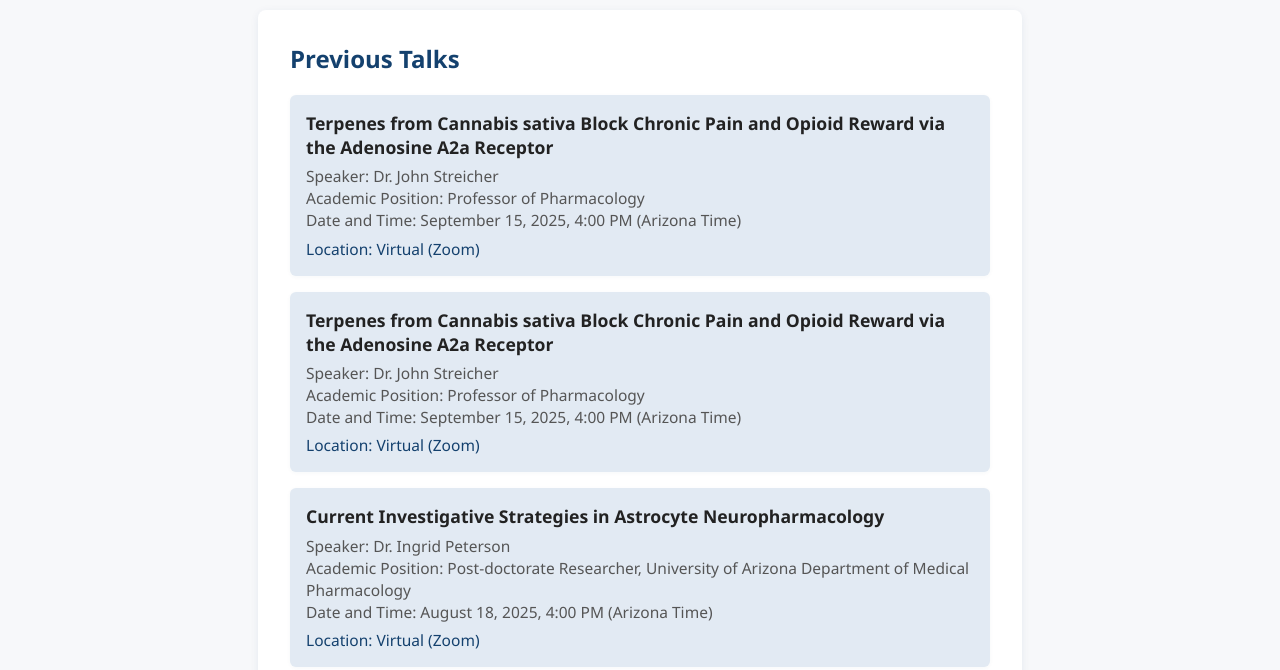
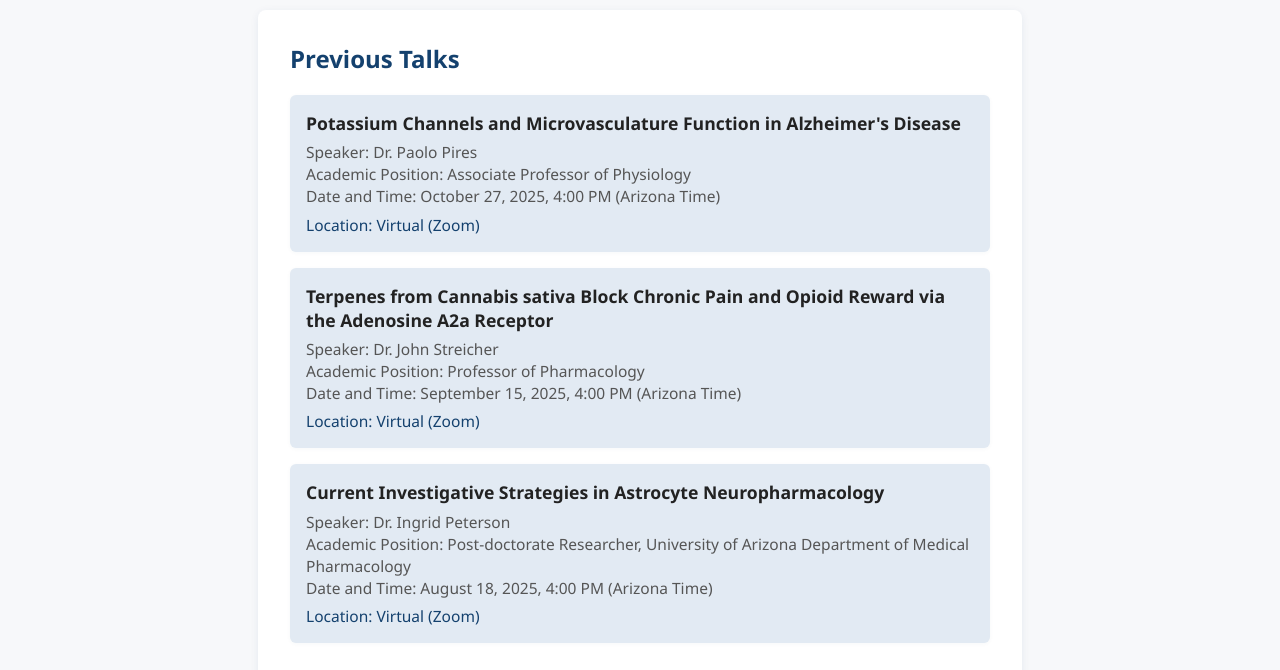
Before and after one commit to sophiavonhippel/TucsonDrugClub.github.io, a website: page index.html in a window 1280 px wide. Shown: the part 272-942 px from the top of the page. Drawn offline with Linux system fonts and the light colour scheme.

Commit message:
Adding Paolo's talk

```diff
--- a/index.html
+++ b/index.html
@@ -159,11 +159,11 @@
       <h2>Previous Talks</h2>
       <ul class="talk-list">
         <li>
-          <span class="talk-title">Terpenes from Cannabis sativa Block Chronic Pain and Opioid Reward via the Adenosine A2a Receptor</span>
+          <span class="talk-title">Potassium Channels and Microvasculature Function in Alzheimer's Disease</span>
           <div class="talk-details">
-            Speaker: Dr. John Streicher<br>
-            Academic Position: Professor of Pharmacology<br>
-            Date and Time: September 15, 2025, 4:00 PM (Arizona Time)
+            Speaker: Dr. Paolo Pires<br>
+            Academic Position: Associate Professor of Physiology<br>
+            Date and Time: October 27, 2025, 4:00 PM (Arizona Time)
           </div>
           <div class="talk-zoom">
             Location: Virtual (Zoom)
```
